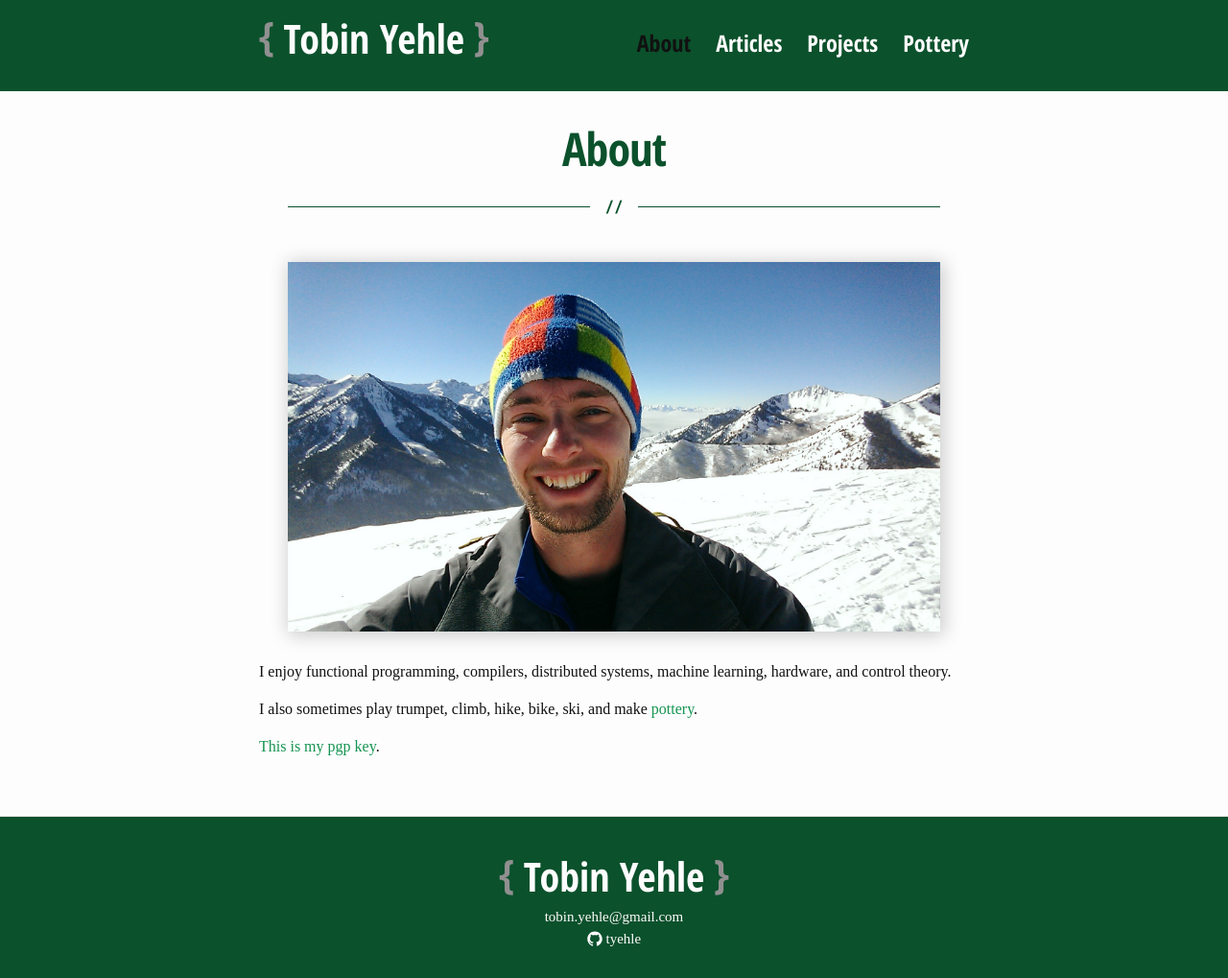
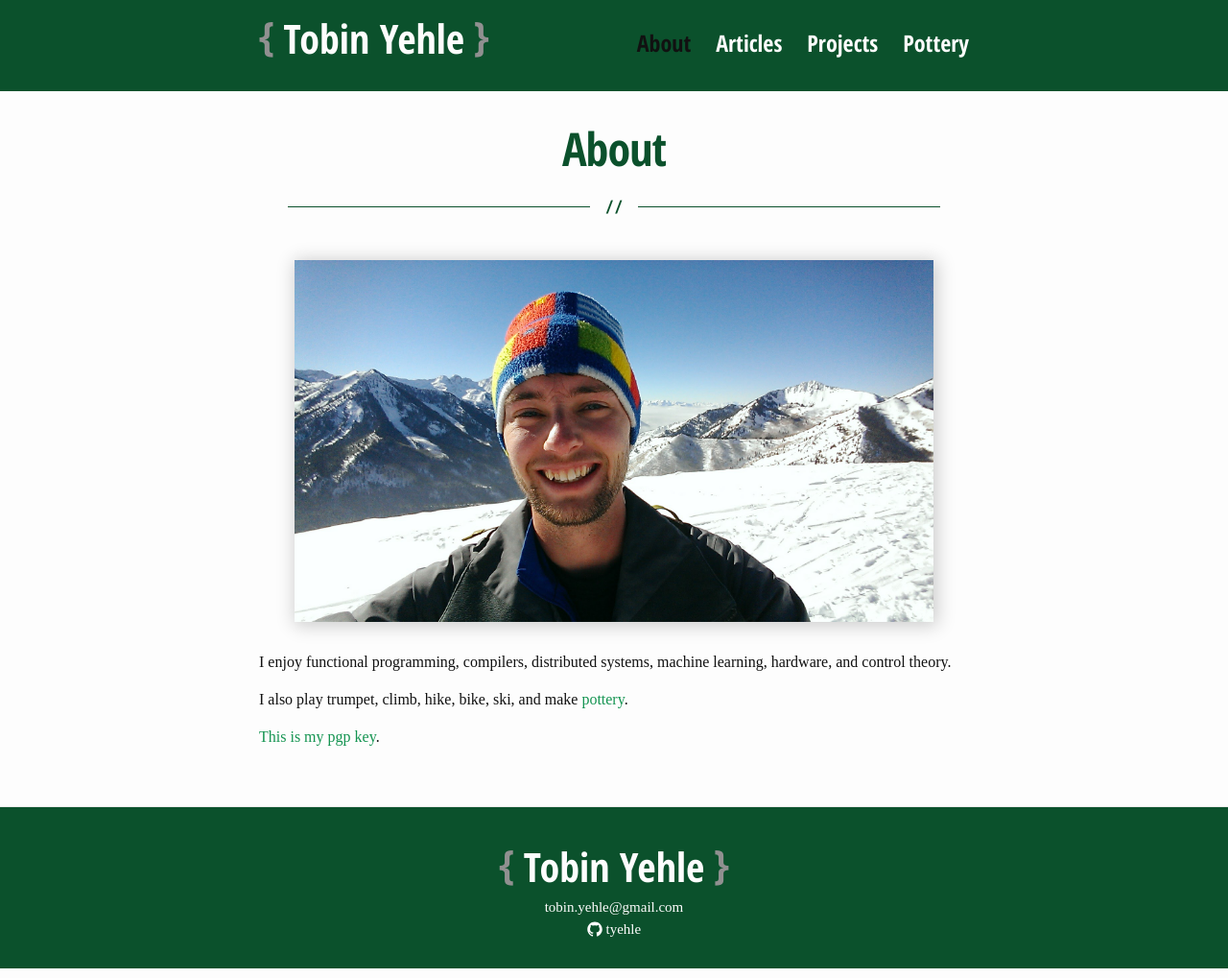
Before and after one commit to tyehle/tyehle.github.io, a Jekyll site: the page built from index.md, in a window 1280 px wide. Shown: the whole page at 96% size. Built offline with Jekyll 4.4.1, drawn with Linux system fonts in a browser that asks for light colours; some web fonts are replaced.

Commit message:
update image css and includes

```diff
--- a/_sass/_layout.scss
+++ b/_sass/_layout.scss
@@ -314,19 +314,26 @@
 
 /**
  * Images
- * source: https://superdevresources.com/image-caption-jekyll/
  */
-.image-wrapper {
-    text-align: center;
-    padding: $spacing-unit;
+.page-content {
+    .image-caption {
+        text-align: center;
+        color: $grey-color;
+        margin-top: 0;
+        margin-bottom: $spacing-unit;
 
-    .image-caption {
-        color: $grey-color;
-        margin-top: $spacing-unit / 4;
-        margin-bottom: 0;
+        img {
+            margin-bottom: $spacing-unit / 2;
+        }
     }
 
-    .image {
+    img {
+        display: flex;
+        max-width: 90%;
+        margin-top: $spacing-unit;
+        margin-bottom: $spacing-unit;
+        margin-left: auto;
+        margin-right: auto;
         box-shadow: 2px 2px 18px 2px rgba(0, 0, 0, 0.2);
     }
 }
--- a/index.md
+++ b/index.md
@@ -4,10 +4,10 @@ title: About
 weight: 10
 ---
 
-{% include image.html img="resources/portrait.jpg" %}
+![portrait](resources/portrait.jpg)
 
 I enjoy functional programming, compilers, distributed systems, machine learning, hardware, and control theory.
 
-I also sometimes play trumpet, climb, hike, bike, ski, and make [pottery](pottery).
+I also play trumpet, climb, hike, bike, ski, and make [pottery](pottery).
 
 [This is my pgp key](tobinyehle@gmail.com.gpg).
```
